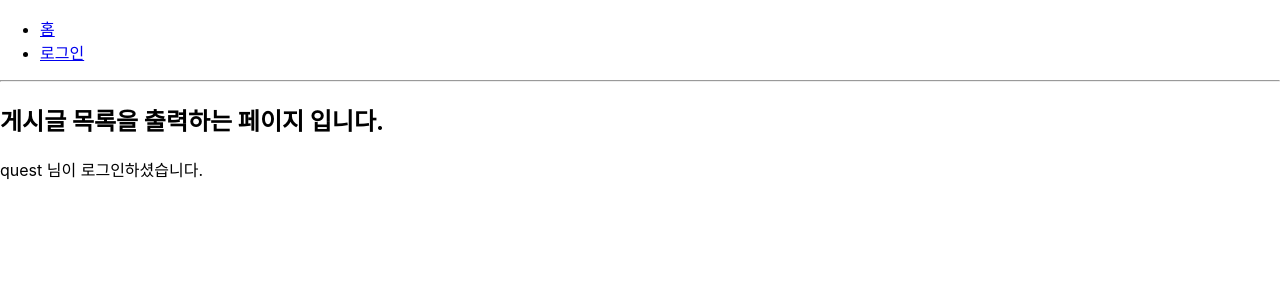
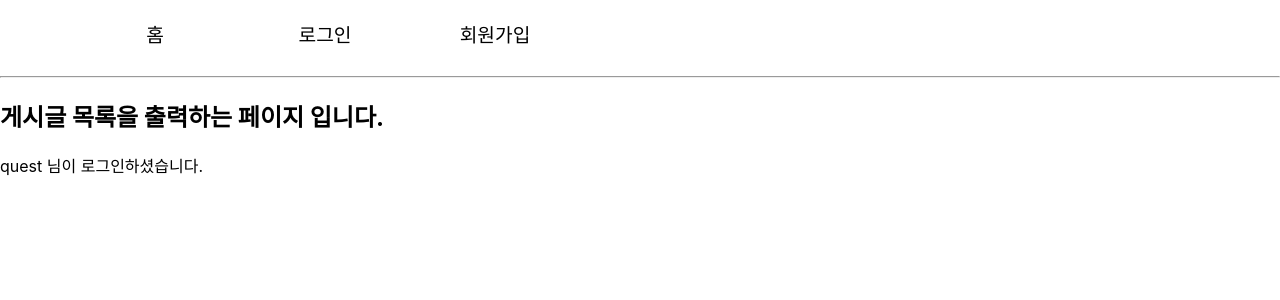
Before and after one commit to nam2626/2024_KH_08_React, a React (Create React App) app in the folder board-app/: page / in a window 1280 px wide. Shown: the top 300 px of the page. Built offline with nearby package versions, Linux system fonts and the light colour scheme.

Commit message:
메뉴바 수정

```diff
--- a/board-app/src/components/Header.js
+++ b/board-app/src/components/Header.js
@@ -1,7 +1,21 @@
-import { Link } from "react-router-dom";
+import { useDispatch, useSelector } from "react-redux";
+import { Link, useNavigate } from "react-router-dom";
+import { clearInfo } from "../store/MemberSlice";
+import "./../css/Header.css"
+import { jwtDecode } from "jwt-decode";
+export default function Header() {
+  const user = useSelector((state) => state.member.value);
+  const dispatch = useDispatch();
+  const navigate = useNavigate();
+  const logout = (e) => {
+    e.preventDefault();
+    dispatch(clearInfo());
+    alert("로그아웃 처리 되었습니다.");
+    navigate("/");
+  }
 
-export default function Header() {
-
+  //토큰이 있을때만 처리
+  const decodeToken = user.token ? jwtDecode(user.token) : '';
   return (
     <>
       <header>
@@ -11,9 +25,16 @@ export default function Header() {
               <Link to="/">홈</Link>
             </li>
             <li>
-              <Link to="/login">로그인</Link>
+              { user.token ? <Link to="/">글쓰기</Link> : <></> }
+            </li>
+            <li>
+              {user.token ? <a href="" onClick={logout}>로그아웃</a> : <Link to="/login">로그인</Link> }
+            </li>
+            <li>
+              { user.token ? <Link to="/">마이페이지</Link> : <Link to="/">회원가입</Link>}
             </li>
           </ul>
+          {user.token ? <div>{decodeToken.sub}님 로그인하셨습니다.</div> : <></>}
         </nav>
       </header>
     </>
--- a/board-app/src/css/Header.css
+++ b/board-app/src/css/Header.css
@@ -16,9 +16,11 @@ nav ul {
   display: flex;
   justify-content: start;
   flex-flow: row nowrap;
+  margin:0;
 }
 nav ul > li {
   text-align: center;
+
 }
 nav a:link, nav a:visited {
   display: inline-block;
--- a/board-app/src/store/MemberSlice.js
+++ b/board-app/src/store/MemberSlice.js
@@ -19,5 +19,5 @@ export const MemberSlice = createSlice({
 
 });
 
-export const {saveInfo, clearInfo, getUserId} = MemberSlice.actions;
+export const {saveInfo, clearInfo } = MemberSlice.actions;
 export default MemberSlice.reducer;
```
